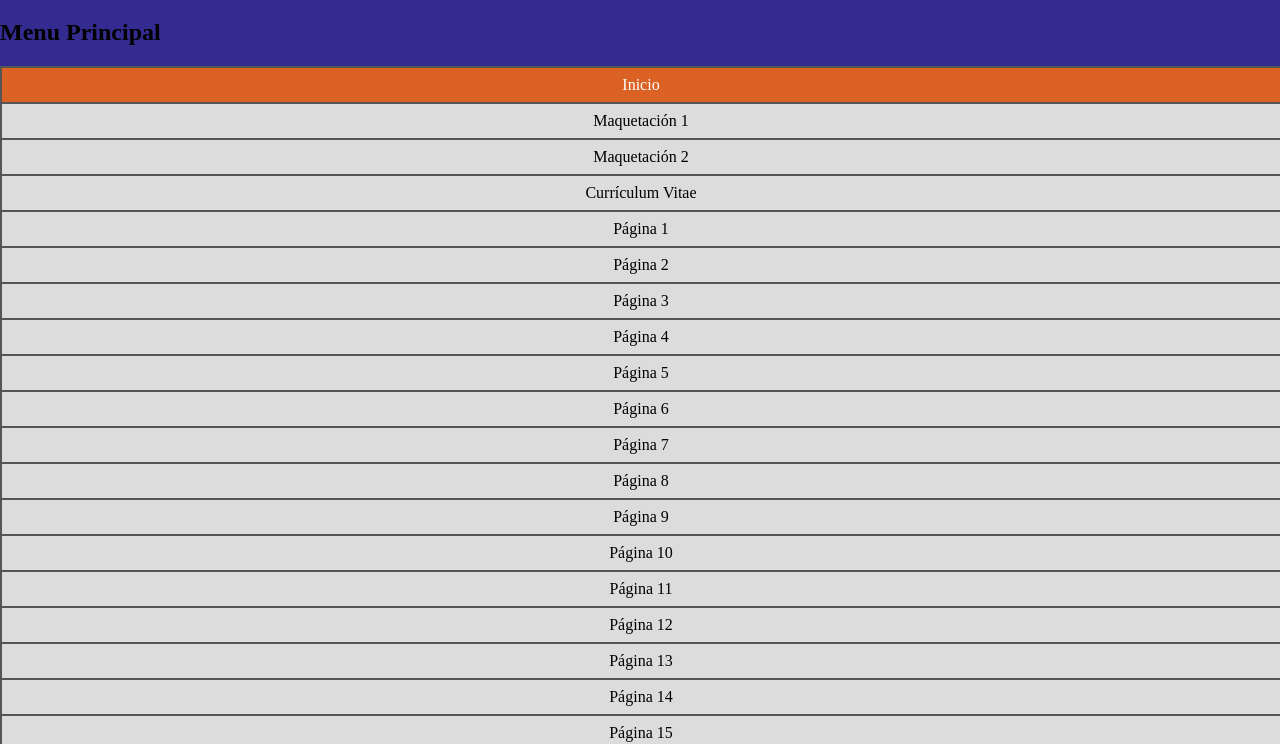
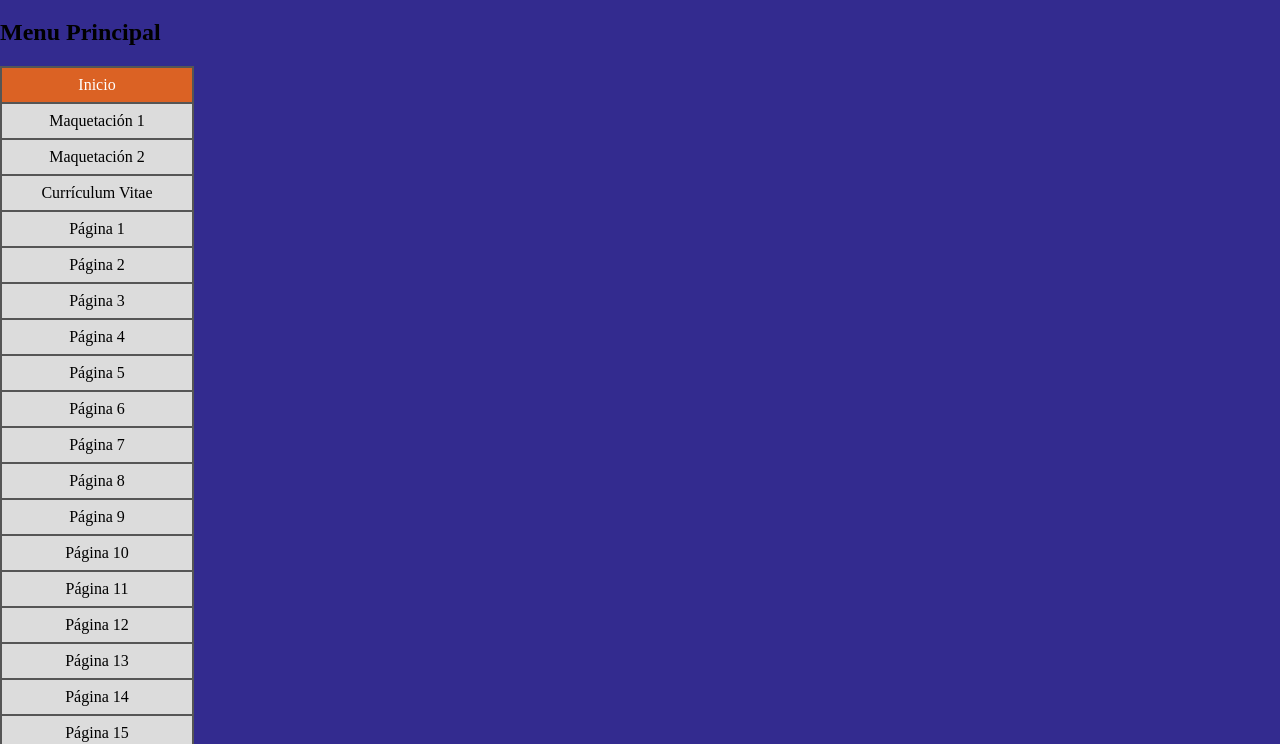
Before and after one commit to HUGO-479/hugodelgado, a plain HTML site: page archivos/LABORATORIO4/index.html in a window 1280 px wide. Shown: the part 61-805 px from the top of the page. Drawn offline with Linux system fonts and the light colour scheme.

Commit message:
Update menuindex2.css

```diff
--- a/archivos/LABORATORIO4/css/menuindex2.css
+++ b/archivos/LABORATORIO4/css/menuindex2.css
@@ -7,7 +7,7 @@ ul {
   list-style-type: none;
   margin: 0;
   padding: 0;
-  width: 100%;
+  width: 15%;
   background-color: gainsboro;
   position: static;
   overflow: auto;
```
